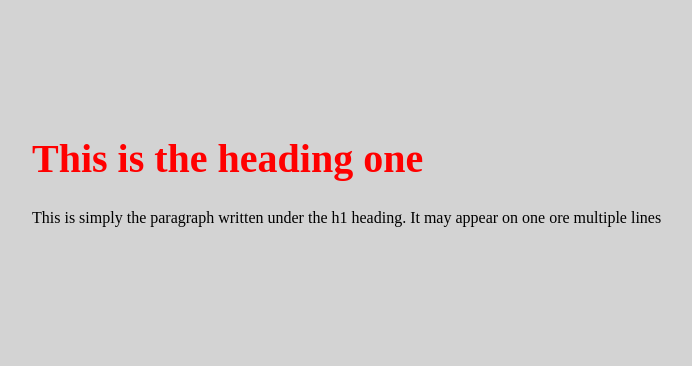
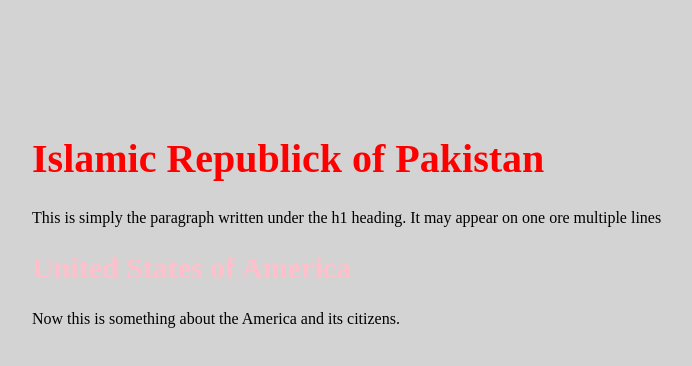
Before and after one commit to sinnans/FirstTestRepo, a plain HTML site: page index.html in a window 1280 px wide. Shown: the whole page, without its empty margins (76-768 px from the left). Drawn offline with Linux system fonts and the light colour scheme.

Commit message:
Changed Headings and addedcountry names

```diff
--- a/index.html
+++ b/index.html
@@ -6,7 +6,9 @@
     <link rel="stylesheet" type="text/css" href="style_master.css">
   </head>
   <body>
-    <h1>This is the heading one</h1>
+    <h1>Islamic Republick of Pakistan</h1>
     <p>This is simply the paragraph written under the h1 heading. It may appear on one ore multiple lines</p>
+    <h2>United States of America</h2>
+    <p>Now this is something about the America and its citizens.</p>
   </body>
 </html>
--- a/style_master.css
+++ b/style_master.css
@@ -7,3 +7,8 @@ h1{
   color: red;
   font-weight: bold;
 }
+h2{
+  font-size: 30px;
+  color: pink;
+  font-weight: bold;
+}
```
